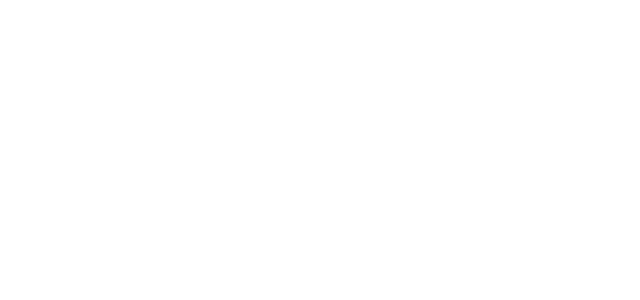
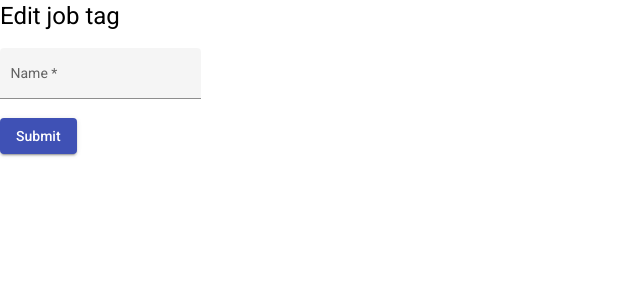
Before and after one commit to klekocinskan/ng-material-starter-kit-v2, an Angular app: page /edit-tag/1 in a window 1280 px wide. Before the commit this address led to /. Shown: the top 300 px of the page, without its empty margins (0-640 px from the left). Built offline with nearby package versions, Linux system fonts and the light colour scheme.

Commit message:
edit-tag

```diff
--- a/src/app/app-routing.module.ts
+++ b/src/app/app-routing.module.ts
@@ -5,14 +5,16 @@
 import { DetailsProductComponent } from './components/details-product/details-product.component';
 import { DetailsCartComponent } from './components/details-cart/details-cart.component';
 import { DetailsUserComponent } from './components/details-user/details-user.component';
+import { EditTagComponent } from './components/edit-tag/edit-tag.component';
 import { DetailsCatFactsComponentModule } from './components/details-cat-facts/details-cat-facts.component-module';
 import { DetailAgeComponentModule } from './components/detail-age/detail-age.component-module';
 import { DetailsProductComponentModule } from './components/details-product/details-product.component-module';
 import { DetailsCartComponentModule } from './components/details-cart/details-cart.component-module';
 import { DetailsUserComponentModule } from './components/details-user/details-user.component-module';
+import { EditTagComponentModule } from './components/edit-tag/edit-tag.component-module';
 
 @NgModule({
-  imports: [RouterModule.forRoot([{ path: 'cat-fact', component: DetailsCatFactsComponent }, { path: 'age/:name', component: DetailAgeComponent }, { path: 'product/:id', component: DetailsProductComponent }, { path: 'cart/:id', component: DetailsCartComponent }, { path: 'user/:id', component: DetailsUserComponent }]), DetailsCatFactsComponentModule, DetailAgeComponentModule, DetailsProductComponentModule, DetailsCartComponentModule, DetailsUserComponentModule],
+  imports: [RouterModule.forRoot([{ path: 'cat-fact', component: DetailsCatFactsComponent }, { path: 'age/:name', component: DetailAgeComponent }, { path: 'product/:id', component: DetailsProductComponent }, { path: 'cart/:id', component: DetailsCartComponent }, { path: 'user/:id', component: DetailsUserComponent }, { path: 'edit-tag/:id', component: EditTagComponent }]), DetailsCatFactsComponentModule, DetailAgeComponentModule, DetailsProductComponentModule, DetailsCartComponentModule, DetailsUserComponentModule, EditTagComponentModule],
   exports: [RouterModule]
 })
 export class AppRoutingModule { }
--- /dev/null
+++ b/src/app/components/edit-tag/edit-tag.component.html
@@ -0,0 +1,13 @@
+<form [formGroup]="tagForm" (ngSubmit)="onTagFormSubmitted(tagForm)">
+    <div>
+        <h1>Edit job tag</h1>
+        <mat-form-field appearance="fill">
+        <mat-label>Name</mat-label>
+        <input matInput type="text" placeholder="Name" formControlName="name" required>
+        <mat-error *ngIf="tagForm.get('name')!.invalid">name is invalid</mat-error>
+    </mat-form-field>
+</div>
+<div>
+    <button type="submit" mat-raised-button color="primary">Submit</button>
+</div>
+</form>
--- /dev/null
+++ b/src/app/components/edit-tag/edit-tag.component.ts
@@ -0,0 +1,39 @@
+import { ChangeDetectionStrategy, Component, ViewEncapsulation } from '@angular/core';
+import { FormControl, FormGroup } from '@angular/forms';
+import { ActivatedRoute } from '@angular/router';
+import { Observable } from 'rxjs';
+import { switchMap, take } from 'rxjs/operators';
+import { TagModel } from '../../models/tag.model';
+import { TagService } from '../../services/tag.service';
+
+@Component({
+  selector: 'app-edit-tag',
+  styleUrls: ['./edit-tag.component.scss'],
+  templateUrl: './edit-tag.component.html',
+  encapsulation: ViewEncapsulation.Emulated,
+  changeDetection: ChangeDetectionStrategy.OnPush
+})
+export class EditTagComponent {
+  readonly tag$: Observable<TagModel> = this._activatedRoute.params.pipe(
+    switchMap(data => this._tagService.getOne(data['id']))
+  );
+
+
+
+  readonly tagForm: FormGroup = new FormGroup({ name: new FormControl() });
+
+  constructor(private _activatedRoute: ActivatedRoute, private _tagService: TagService) {
+  }
+
+  onTagFormSubmitted(tagForm: FormGroup): void {
+    this._activatedRoute.params.pipe(
+      take(1),
+      switchMap((data)=>
+      this._tagService.updateTag({
+        id: data['id'],
+       ...tagForm.value
+      })
+      )
+    ).subscribe();
+  }
+}
--- /dev/null
+++ b/src/app/models/tag.model.ts
@@ -0,0 +1,4 @@
+export interface TagModel {
+  readonly name: string;
+  readonly id: string;
+}
--- /dev/null
+++ b/src/app/services/tag.service.ts
@@ -0,0 +1,18 @@
+import { Injectable } from '@angular/core';
+import { HttpClient } from '@angular/common/http';
+import { Observable } from 'rxjs';
+import { TagModel } from '../models/tag.model';
+
+@Injectable({ providedIn: 'root' })
+export class TagService {
+  constructor(private _httpClient: HttpClient) {
+  }
+
+  getOne(id: string): Observable<TagModel> {
+    return this._httpClient.get<TagModel>('https://636ce2d8ab4814f2b2712854.mockapi.io/job-tags/' + id);
+  }
+
+  updateTag(tag: TagModel): Observable<TagModel> {
+    return this._httpClient.put<TagModel>('https://636ce2d8ab4814f2b2712854.mockapi.io/job-tags/'+ tag.id, tag);
+  }
+}
```
Also changed, not shown: src/app/components/edit-tag/edit-tag.component-module.ts (added, +16 -0 lines), src/app/components/edit-tag/edit-tag.component.scss (added).
